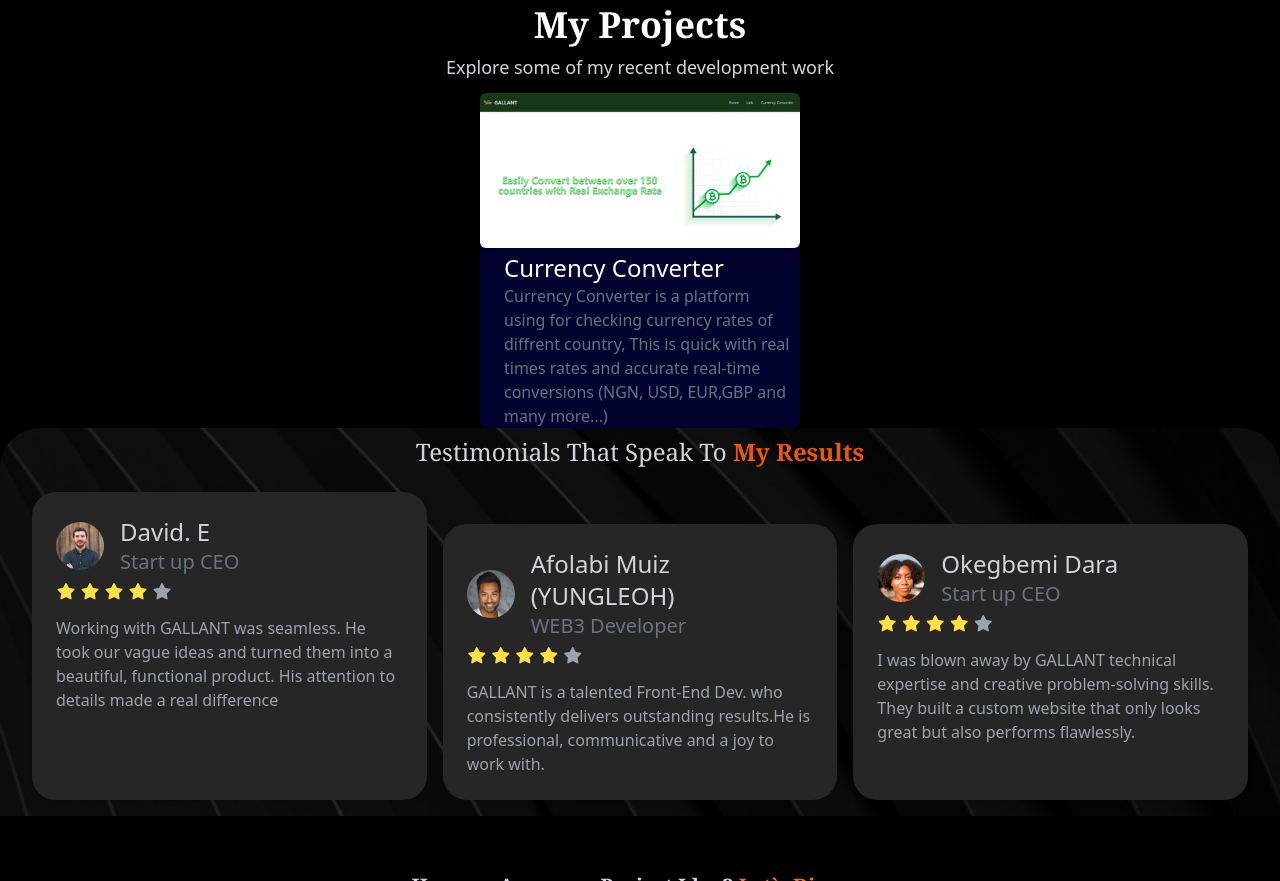
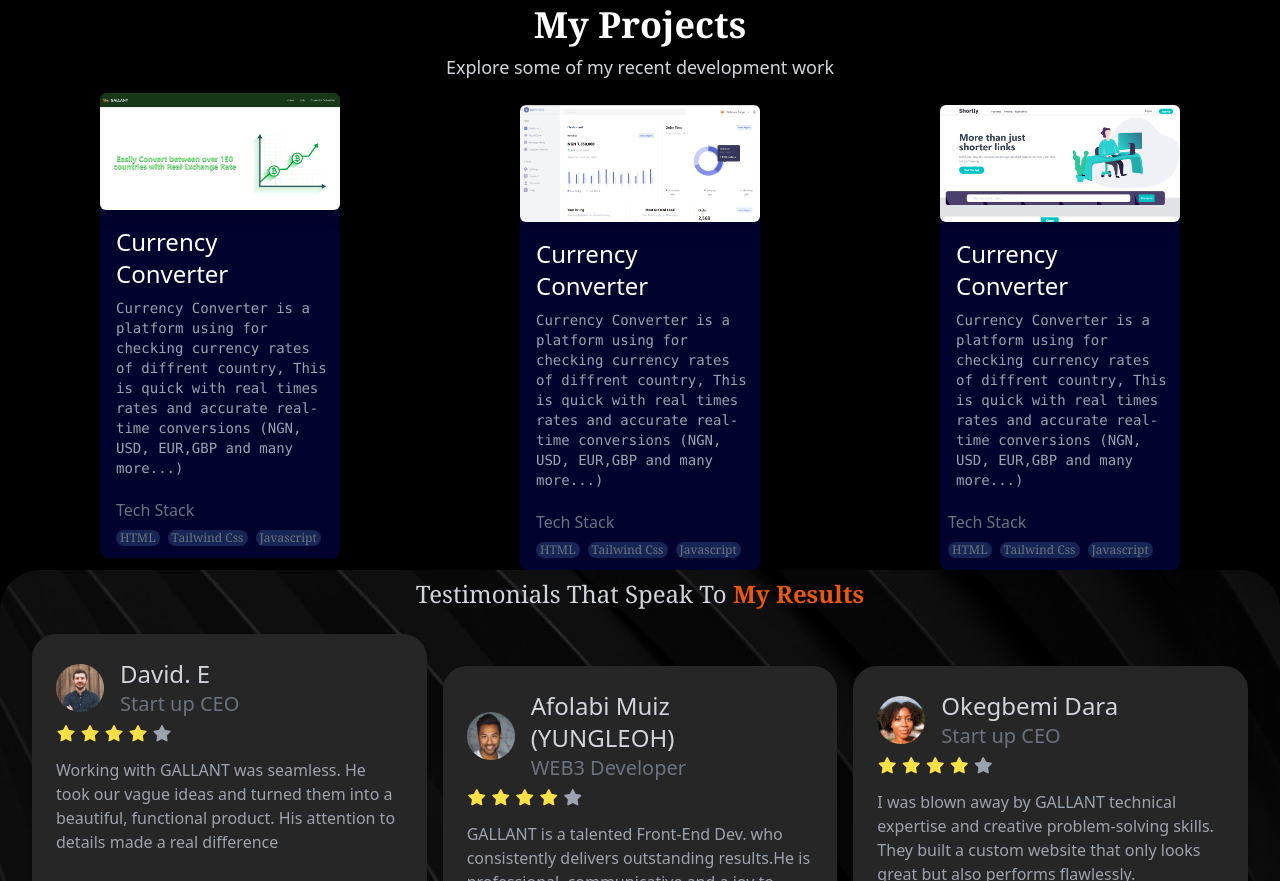
Before and after one commit to Alanukitan/Portfolio, a website: page dist/index.html in a window 1280 px wide. Shown: the part 2562-3443 px from the top of the page. Drawn offline with Linux system fonts and the light colour scheme.

Commit message:
second commit

```diff
--- a/dist/index.html
+++ b/dist/index.html
@@ -183,20 +183,71 @@
             <h1 class="text-4xl font-bold font-serif text-white">My Projects</h1>
             <p class="text-gray-300 font-sans  text-lg">Explore some of my recent development work</p>
             </div>
-
+<div class=" space-y-3 px-3 md:grid grid-cols-3 gap-1">
             <!---->
             <div class="pt-3">
-                <div class=" container text-gray-500 mx-auto  rounded-md  lg:items-center lg:max-w-xs" style="background-color: rgb(2, 2, 46);">
-                    <img class="w-full rounded-md shadow-lg" src="./images/Screenshot (6).png" alt="">
+                <div class=" container  mx-auto  rounded-lg  lg:items-center lg:max-w-60" style="background-color: rgb(2, 2, 46);">
+                    <img class="w-full rounded-md shadow-lg transition-transform duration-300 hover:scale-x-90" src="./images/Screenshot (6).png" alt="">
 
-                    <div class="mt-4 text-start px-2  lg:mt-1 py-4 lg:ml-4">
+                    <div class="mt-4 text-start px-2  lg:mt-1 py-3 lg:ml-2">
                         <p class="text-2xl text-white">Currency Converter</p>
-                        <p>Currency Converter is a platform using for checking currency rates of diffrent country,
+                        <p class="text-gray-400 font-mono text-sm pt-2 ">Currency Converter is a platform using for checking currency rates of diffrent country,
                             This is quick with real times rates and accurate real-time conversions (NGN, USD, EUR,GBP and many more...)
                         </p>
                     </div>
+                    <div class="pb-3 px-4">
+                        <h3 class= "text-gray-500 font-sans font-medium py-2 ">Tech Stack</h3>
+                        <div class=" flex gap-2 text-xs font-serif">
+                            <p class="bg-blue-950 rounded-full px-1 text-gray-500">HTML</p>
+                            <p class="bg-blue-950 rounded-full px-1 text-gray-500">Tailwind Css</p>
+                            <p class="bg-blue-950 rounded-full px-1 text-gray-500">Javascript</p>
+                        </div>
+                    </div>
                 </div>
             </div>
+               <!---->
+            <div class="pt-3">
+                <div class=" container  mx-auto  rounded-lg  lg:items-center lg:max-w-60" style="background-color: rgb(2, 2, 46);">
+                    <img class="w-full rounded-md shadow-lg transition-transform duration-300 hover:scale-x-90" src="./images/Screenshot (7).png" alt="">
+
+                    <div class="mt-4 text-start px-2  lg:mt-1 py-3 lg:ml-2">
+                        <p class="text-2xl text-white">Currency Converter</p>
+                        <p class="text-gray-400 font-mono text-sm pt-2 ">Currency Converter is a platform using for checking currency rates of diffrent country,
+                            This is quick with real times rates and accurate real-time conversions (NGN, USD, EUR,GBP and many more...)
+                        </p>
+                    </div>
+                    <div class="pb-3 px-4">
+                        <h3 class= "text-gray-500 font-sans font-medium py-2 ">Tech Stack</h3>
+                        <div class=" flex gap-2 text-xs font-serif">
+                            <p class="bg-blue-950 rounded-full px-1 text-gray-500">HTML</p>
+                            <p class="bg-blue-950 rounded-full px-1 text-gray-500">Tailwind Css</p>
+                            <p class="bg-blue-950 rounded-full px-1 text-gray-500">Javascript</p>
+                        </div>
+                    </div>
+                </div>
+            </div>
+             <!---->
+            <div class="pt-3">
+                <div class=" container  mx-auto  rounded-lg  lg:items-center lg:max-w-60" style="background-color: rgb(2, 2, 46);">
+                    <img class="w-full rounded-md shadow-lg transition-transform duration-300 hover:scale-x-90" src="./images/Screenshot (8).png" alt="">
+
+                    <div class="mt-4 text-start px-2  lg:mt-1 py-3 lg:ml-2">
+                        <p class="text-2xl text-white">Currency Converter</p>
+                        <p class="text-gray-400 font-mono text-sm pt-2 ">Currency Converter is a platform using for checking currency rates of diffrent country,
+                            This is quick with real times rates and accurate real-time conversions (NGN, USD, EUR,GBP and many more...)
+                        </p>
+                    </div>
+                    <div class="pb-3 px-2">
+                        <h3 class= "text-gray-500 font-sans font-medium py-2 ">Tech Stack</h3>
+                        <div class=" flex gap-2 text-xs font-serif">
+                            <p class="bg-blue-950 rounded-full px-1 text-gray-500">HTML</p>
+                            <p class="bg-blue-950 rounded-full px-1 text-gray-500">Tailwind Css</p>
+                            <p class="bg-blue-950 rounded-full px-1 text-gray-500">Javascript</p>
+                        </div>
+                    </div>
+                </div>
+            </div>
+</div>
 
 
 
```
Also changed, not shown: dist/output.css.
